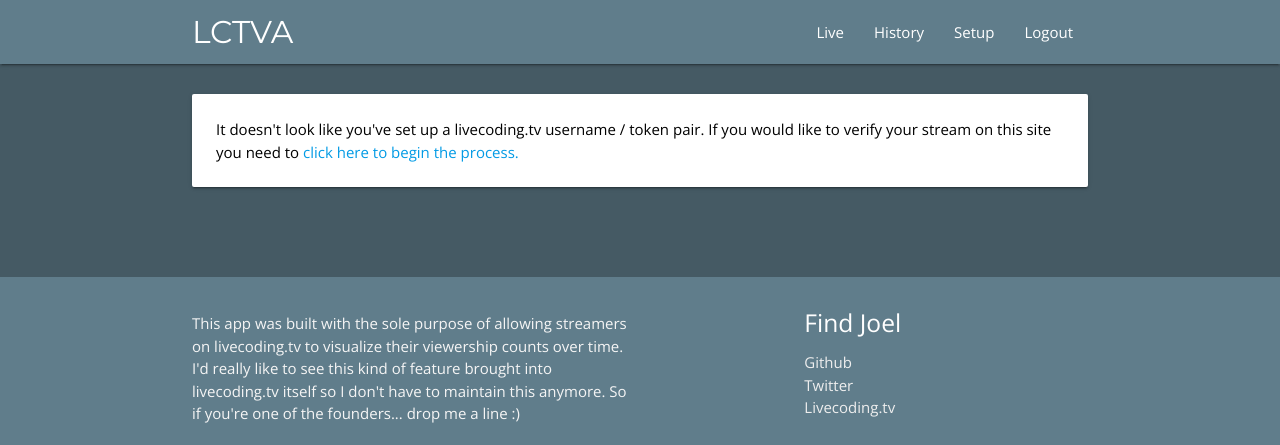
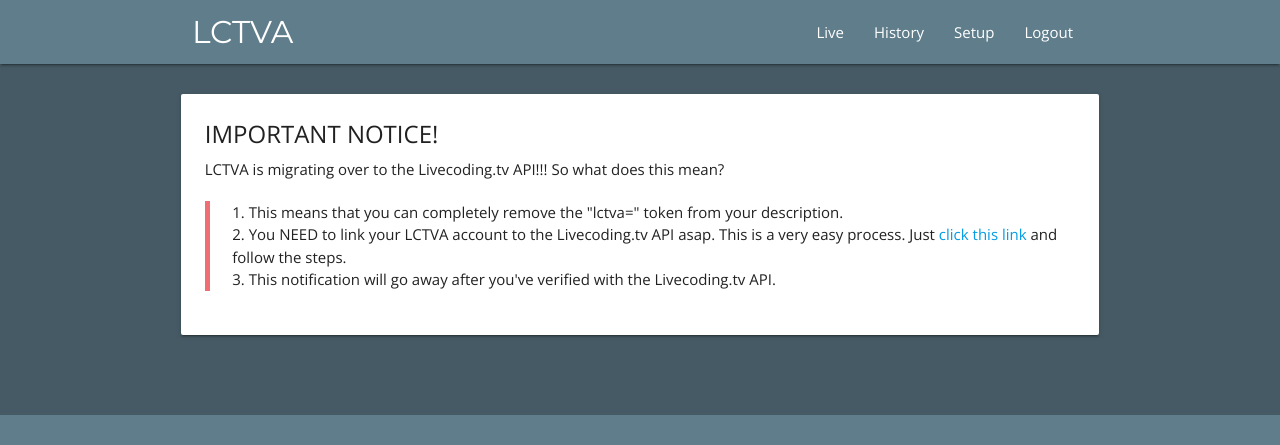
Before and after one commit to taddeimania/lctva, a Django app: page /live/ in a window 1280 px wide. Shown: the top 445 px of the page. Run offline with Django 3.2, Linux system fonts and the light colour scheme; the visitor is signed in with stand-in values (Sample User, id 1); data that the repository does not hold is empty; parts of the project's set-up code (start-up, migrations or seed data) failed here and were passed over; some libraries are stand-ins or nearby versions.

Commit message:
Changed default unverified message

```diff
--- a/app/templates/live.html
+++ b/app/templates/live.html
@@ -48,12 +48,15 @@
   </div>
   {% else %}
     <div class="row">
-      <div class="col s12 m12">
-        <div class="card-panel">
-          <span class="black-text">
-            It doesn't look like you've set up a livecoding.tv username / token pair. If you would like to verify
-            your stream on this site you need to <a href="{% url 'account_verify' %}">click here to begin the process.</a>
-          </span>
+      <div class="card">
+        <div class="card-content">
+          <div class="card-title">
+            IMPORTANT NOTICE!
+          </div>
+          <p>LCTVA is migrating over to the Livecoding.tv API!!! So what does this mean?</p>
+          <blockquote>1. This means that you can completely remove the "lctva=" token from your description.<br/>
+            2. You NEED to link your LCTVA account to the Livecoding.tv API asap. This is a very easy process. Just <a href="{% url 'account_verify' %}">click this link </a> and follow the steps. <br>
+            3. This notification will go away after you've verified with the Livecoding.tv API. </blockquote>
         </div>
       </div>
     </div>
```
